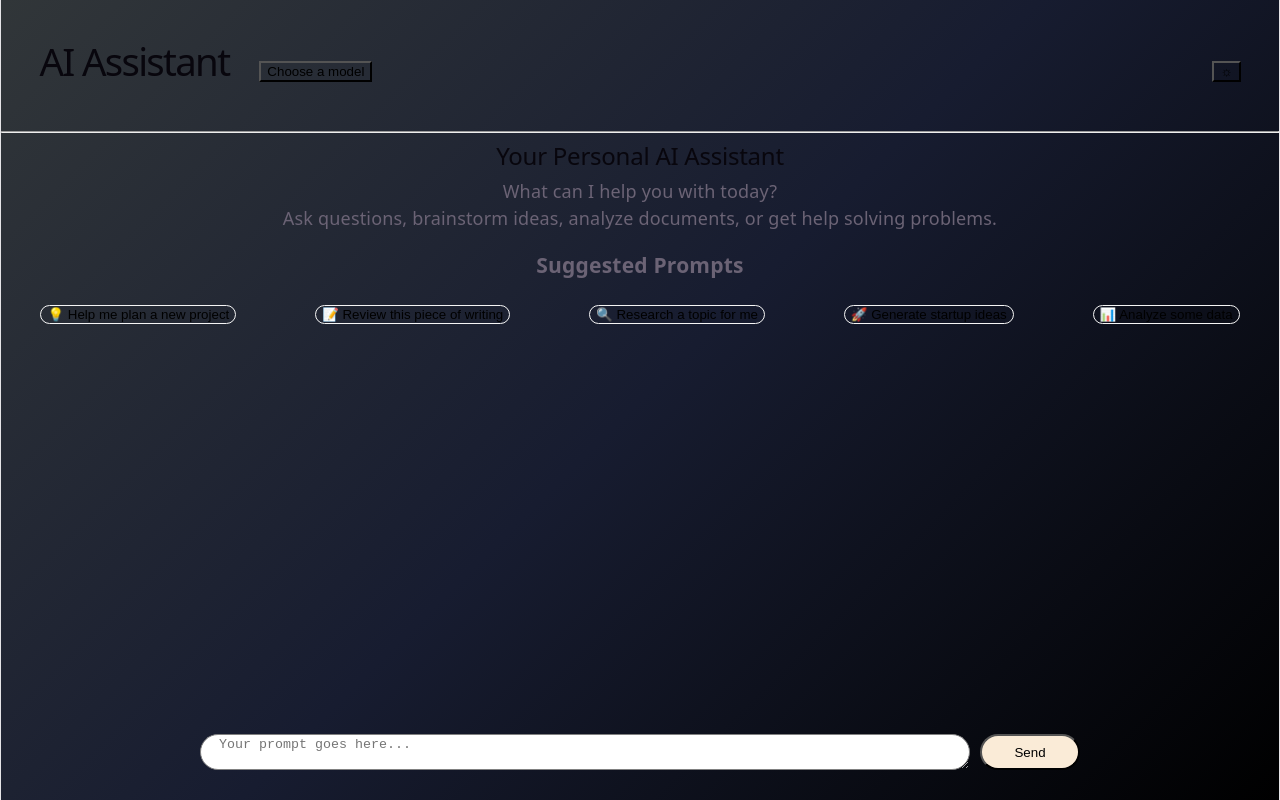
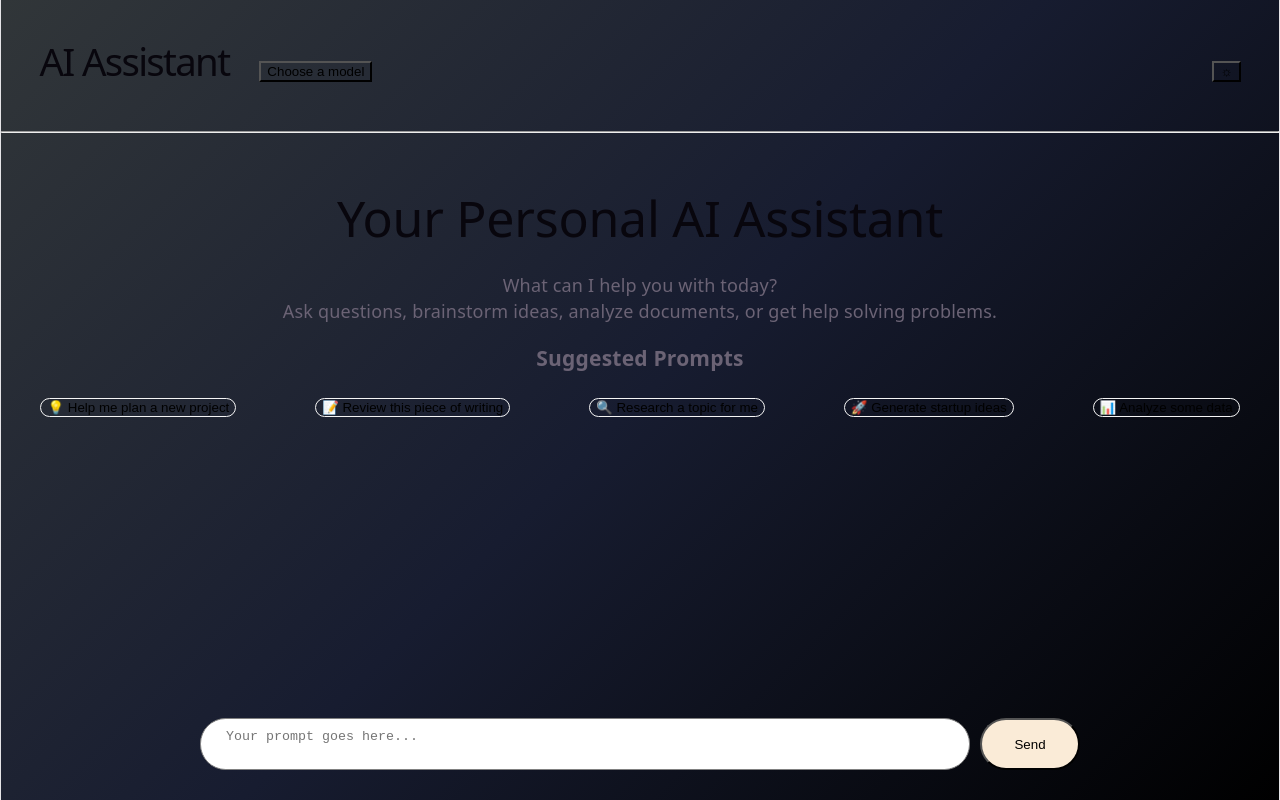
Before and after one commit to samitvishwakarma12/ai-chatbot-platform, a React (Vite) app in the folder my-app/: page / in a window 1280 px wide. Built offline with nearby package versions, Linux system fonts and the light colour scheme.

Commit message:
style(ui): Improve page rendering animation

```diff
--- a/my-app/src/chat/PromptBox.jsx
+++ b/my-app/src/chat/PromptBox.jsx
@@ -24,7 +24,7 @@ function PromptBox({ setMessages, setLoading, setEmptyChatState }){
       <textarea
         value={prompt}
         onChange={(e) => setPrompt(e.target.value)}
-        placeholder="  Your prompt goes here..."
+        placeholder="Your prompt goes here..."
       />
 
       <button onClick={async () => handlePromptSubmit()}>
--- a/my-app/src/chat/component-styles/ChatEmptyState.css
+++ b/my-app/src/chat/component-styles/ChatEmptyState.css
@@ -1,16 +1,85 @@
-.chat-empty-state{
-    margin: 0 auto;
+.chat-empty-state {
+    margin: clamp(30px, 7vh, 200px) auto 0;
 }
 
-.chat-empty-state ul{
+.chat-empty-state h2{
+    font-size: clamp(15px, 4vw, 50px);
+    margin-bottom: clamp(0px, 3vh, 50px);
+}
+
+.chat-empty-state h2,
+.chat-empty-state p,
+.chat-empty-state li,
+.chat-empty-state h3 {
+    opacity: 0;
+}
+
+/* H2 appears first */
+.chat-empty-state h2 {
+    animation: fadeUp 0.6s ease forwards;
+}
+
+/* Then paragraph */
+.chat-empty-state p {
+    animation: fadeUp 0.6s ease forwards;
+    animation-delay: 0.5s;
+}
+
+/* Then h3 */
+.chat-empty-state h3 {
+    animation: fadeUp 1s ease forwards;
+    animation-delay: 0.8s;
+}
+
+/* Buttons appear left → right */
+.chat-empty-state li:nth-child(1) {
+    animation: fadeUp 0.5s ease forwards;
+    animation-delay: 1s;
+}
+
+.chat-empty-state li:nth-child(2) {
+    animation: fadeUp 0.5s ease forwards;
+    animation-delay: 1.2s;
+}
+
+.chat-empty-state li:nth-child(3) {
+    animation: fadeUp 0.5s ease forwards;
+    animation-delay: 1.4s;
+}
+
+.chat-empty-state li:nth-child(4) {
+    animation: fadeUp 0.5s ease forwards;
+    animation-delay: 1.6s;
+}
+
+.chat-empty-state li:nth-child(5) {
+    animation: fadeUp 0.5s ease forwards;
+    animation-delay: 1.6s;
+}
+
+.chat-empty-state ul {
     list-style-type: none;
     display: flex;
     justify-content: space-around;
     padding: 0;
 }
 
-.chat-empty-state button{
+.chat-empty-state button {
     background: none;
     border: 1px solid whitesmoke;
     border-radius: 30px;
 }
+
+@keyframes fadeUp {
+    from {
+        opacity: 0;
+        transform: translateY(20px);
+        filter: blur(4px);
+    }
+
+    to {
+        opacity: 1;
+        transform: translateY(0);
+        filter: blur(0);
+    }
+}
--- a/my-app/src/chat/component-styles/MessageBox.css
+++ b/my-app/src/chat/component-styles/MessageBox.css
@@ -2,7 +2,7 @@
     display: flex;
     flex-direction: column;
     gap: 20px;
-    padding: 0 clamp(20px, 3vw, 50px) 105px;
+    padding: 50px clamp(20px, 3vw, 50px) 105px;
 }
 
 .user-message{
--- a/my-app/src/chat/component-styles/NavBar.css
+++ b/my-app/src/chat/component-styles/NavBar.css
@@ -31,3 +31,22 @@
     color: black;
     transition: all ease-in-out 0.2s;
 }
+
+.nav-bar{
+    opacity: 0;
+    animation: fadeDown 0.5s ease-in-out forwards;
+}
+
+@keyframes fadeDown {
+    from {
+        opacity: 0;
+        transform: translateY(-40px);
+        filter: blur(4px);
+    }
+
+    to {
+        opacity: 1;
+        transform: translateY(0);
+        filter: blur(0);
+    }
+}
--- a/my-app/src/chat/component-styles/PromptBox.css
+++ b/my-app/src/chat/component-styles/PromptBox.css
@@ -20,6 +20,10 @@
     border-radius: clamp(5px, 2vw, 50px);
     border: 1px gray solid;
     transition: all ease-in-out 0.5s;
+    padding: 10px 25px;
+    resize: none;
+    scrollbar-width: thin;
+    scroll-behavior: smooth;
 }
 
 .prompt-box textarea:focus{
@@ -49,3 +53,21 @@
     transform: scale(1.02) translateY(-5px);
     box-shadow: 0 0 0 3px rgba(221, 160, 221, 0.15);
 }
+
+.prompt-box textarea{
+    /* Firefox: set thumb color first, then track color to transparent */
+    scrollbar-color: #888 transparent;
+    scroll-margin: 0 10px 0 0;
+}
+
+/* Chrome, Edge, and Safari */
+.prompt-box textarea::-webkit-scrollbar {
+    width: 8px; /* Required to make custom styling take effect */
+    height: 8px;
+    background-color: transparent; /* Removes track background */
+}
+
+.prompt-box textarea::-webkit-scrollbar-thumb {
+    background-color: #888; /* Color of the scroll draggable handle */
+    border-radius: 4px;
+}
```
